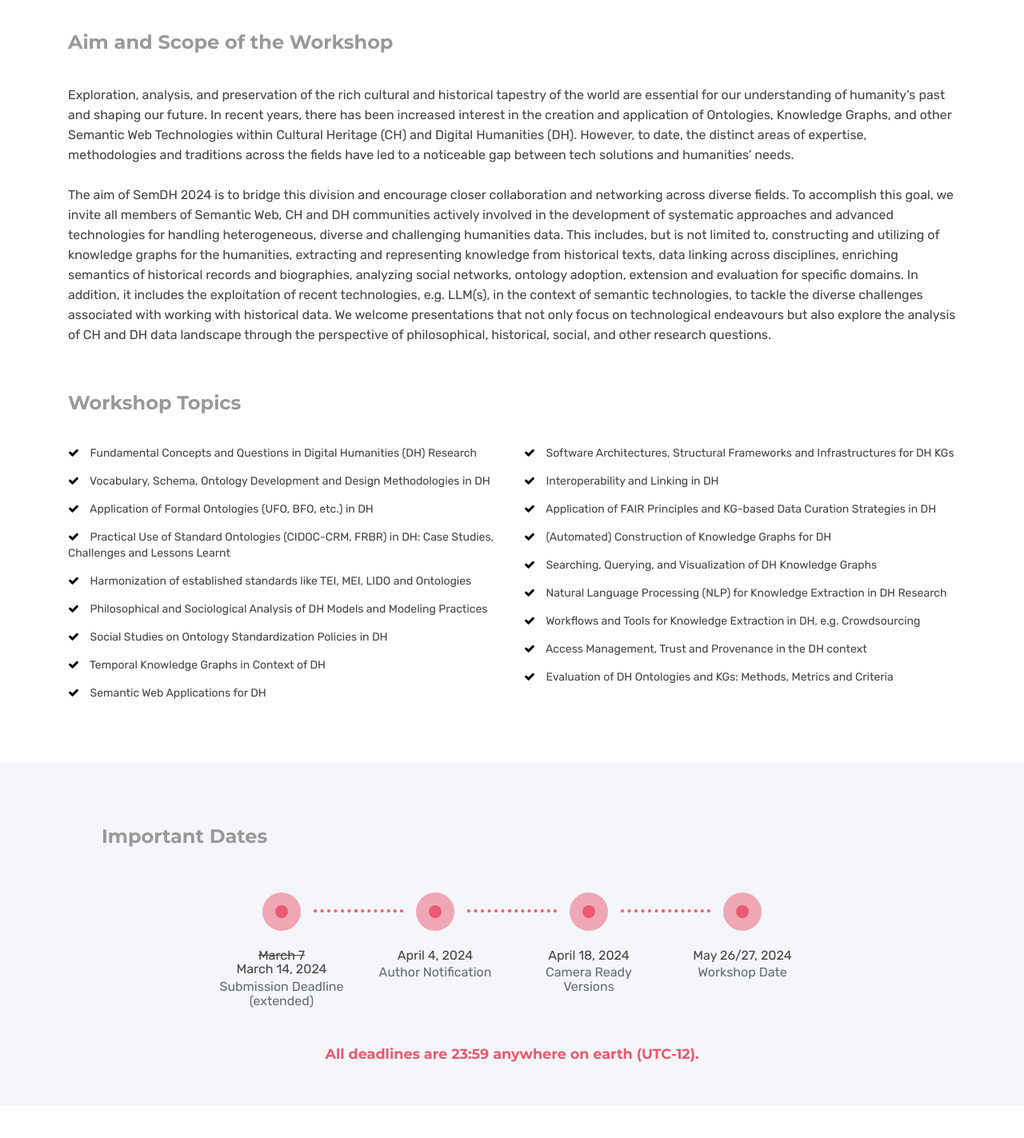
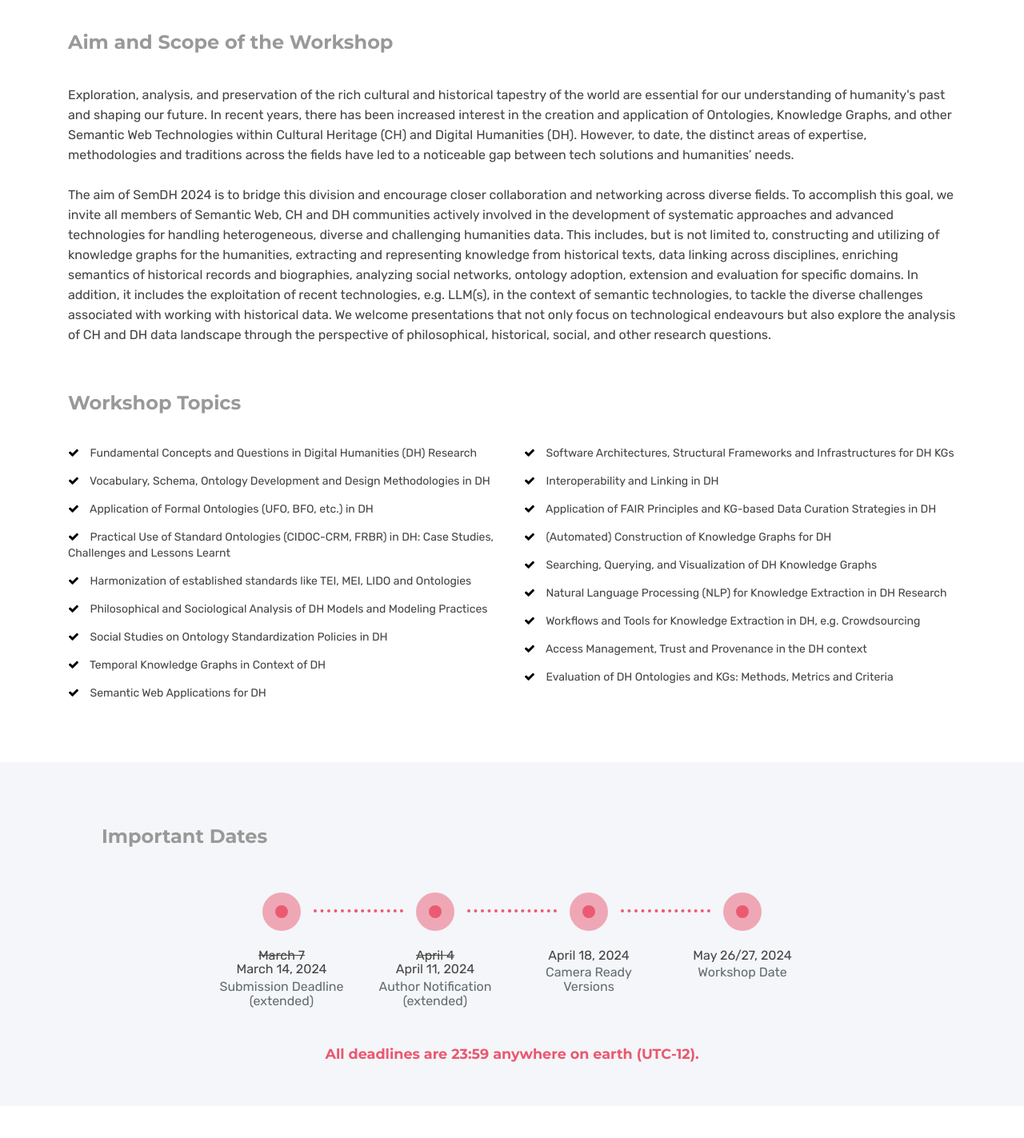
Before and after one commit to SemDH/semdh.github.io, a Jekyll site: the page built from index.html, in a window 1280 px wide. Shown: the part 450-1873 px from the top of the page at 80% size. Built offline with Jekyll 4.4.1, drawn with Linux system fonts in a browser that asks for light colours; grey boxes are pictures that could not be loaded.

Commit message:
Update index.html

```diff
--- a/index.html
+++ b/index.html
@@ -222,8 +222,8 @@
                 data-original-title="2024"
               >
                 <div class="inner-circle"></div>
-                <p class="h6 mt-3 mb-1">April 4, 2024</p>
-                <p class="h6 text-muted mb-0 mb-lg-0">Author Notification</p>
+                <p class="h6 mt-3 mb-1"><s>April 4</s> <br /> April 11, 2024</p>
+                <p class="h6 text-muted mb-0 mb-lg-0">Author Notification (extended)</p>
               </div>
             </div>
             <div class="timeline-step">
```
